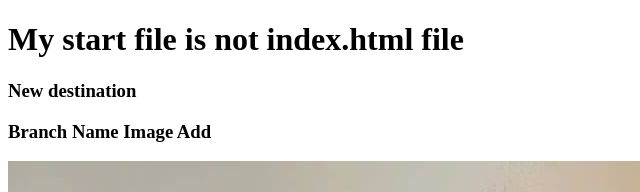
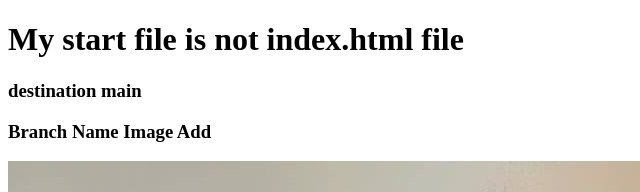
Before and after one commit to rajibhasan01/my-third-repo, a plain HTML site: page index.html in a window 1280 px wide. Shown: the top 192 px of the page, 0-640 px from the left. Drawn offline with Linux system fonts and the light colour scheme.

Commit message:
heading changed

```diff
--- a/index.html
+++ b/index.html
@@ -9,7 +9,7 @@
 <body>
 
     <h1>My start file is not index.html file</h1>
-    <h3>New destination</h3>
+    <h3>destination main</h3>
     <h3>Branch Name Image Add</h3>
     <img src="rakib.jpg" alt="rakib">
 
```
